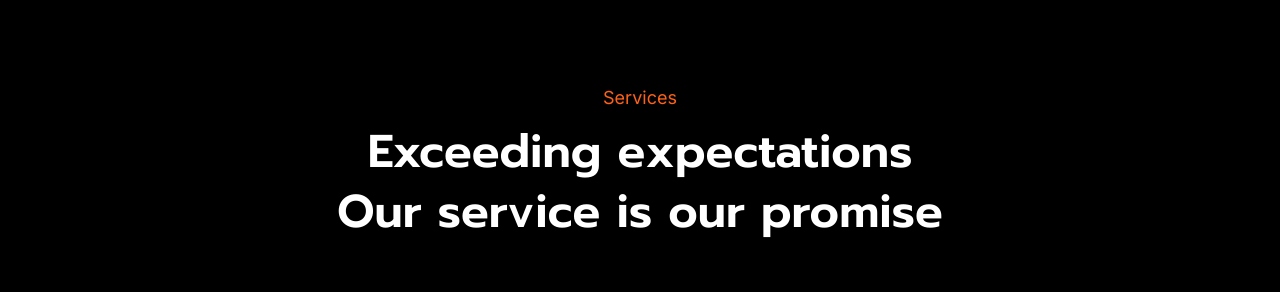
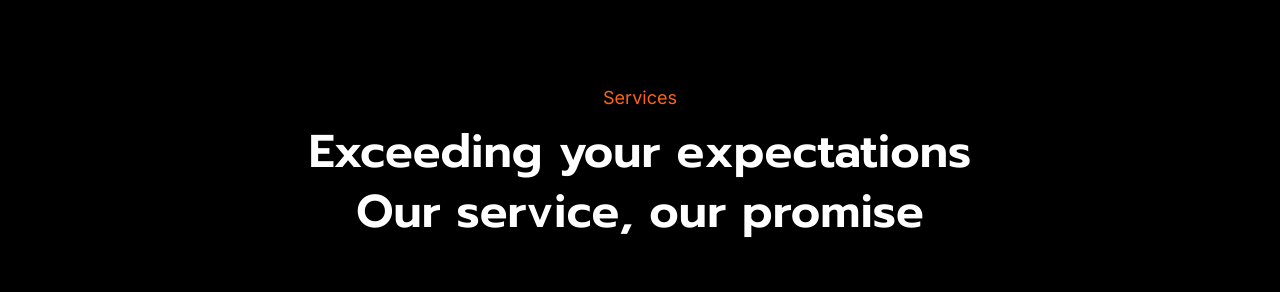
Before and after one commit to Gs-Tech-Hub/gstechhub-web, a React (Create React App) app: page / in a window 1280 px wide. Shown: the part 2820-3112 px from the top of the page. Built offline with nearby package versions, Linux system fonts and the light colour scheme; no server answers.

Commit message:
pricing link added to the price list

```diff
--- a/src/components/PricingTable/PricingTableList.jsx
+++ b/src/components/PricingTable/PricingTableList.jsx
@@ -53,7 +53,7 @@ export default function PricingTableList() {
                 'Full setup and training included',
               ]}
               btnText="Choose Package"
-              btnLink="/"
+              btnLink="/contact"
             />
           )}
         </div>
@@ -89,7 +89,7 @@ export default function PricingTableList() {
                 'Custom features for your specific needs',
               ]}
               btnText="Choose Package"
-              btnLink="/"
+              btnLink="/contact"
             />
           )}
         </div>
--- a/src/pages/DigitalAgencyPage.jsx
+++ b/src/pages/DigitalAgencyPage.jsx
@@ -124,7 +124,7 @@ export default function DigitalAgencyPage({ darkMode }) {
             <Spacing lg="143" md="75" />
             <div className="container">
                <SectionHeading
-                  title="Exceeding expectations <br /> Our service is our promise"
+                  title="Exceeding your expectations <br /> Our service, our promise"
                   subTitle="Services"
                   variantColor="cs_white_color"
                />
```
